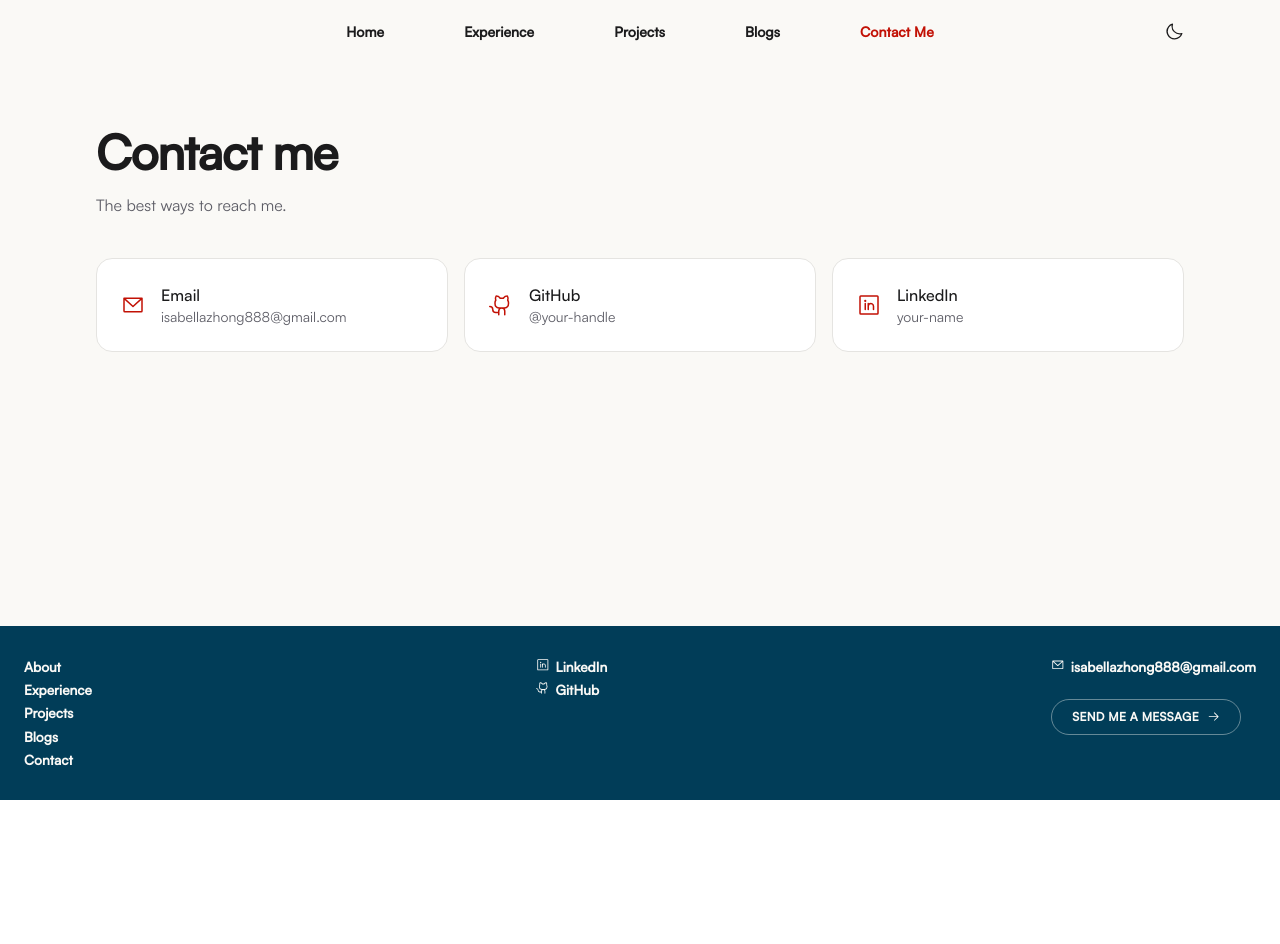
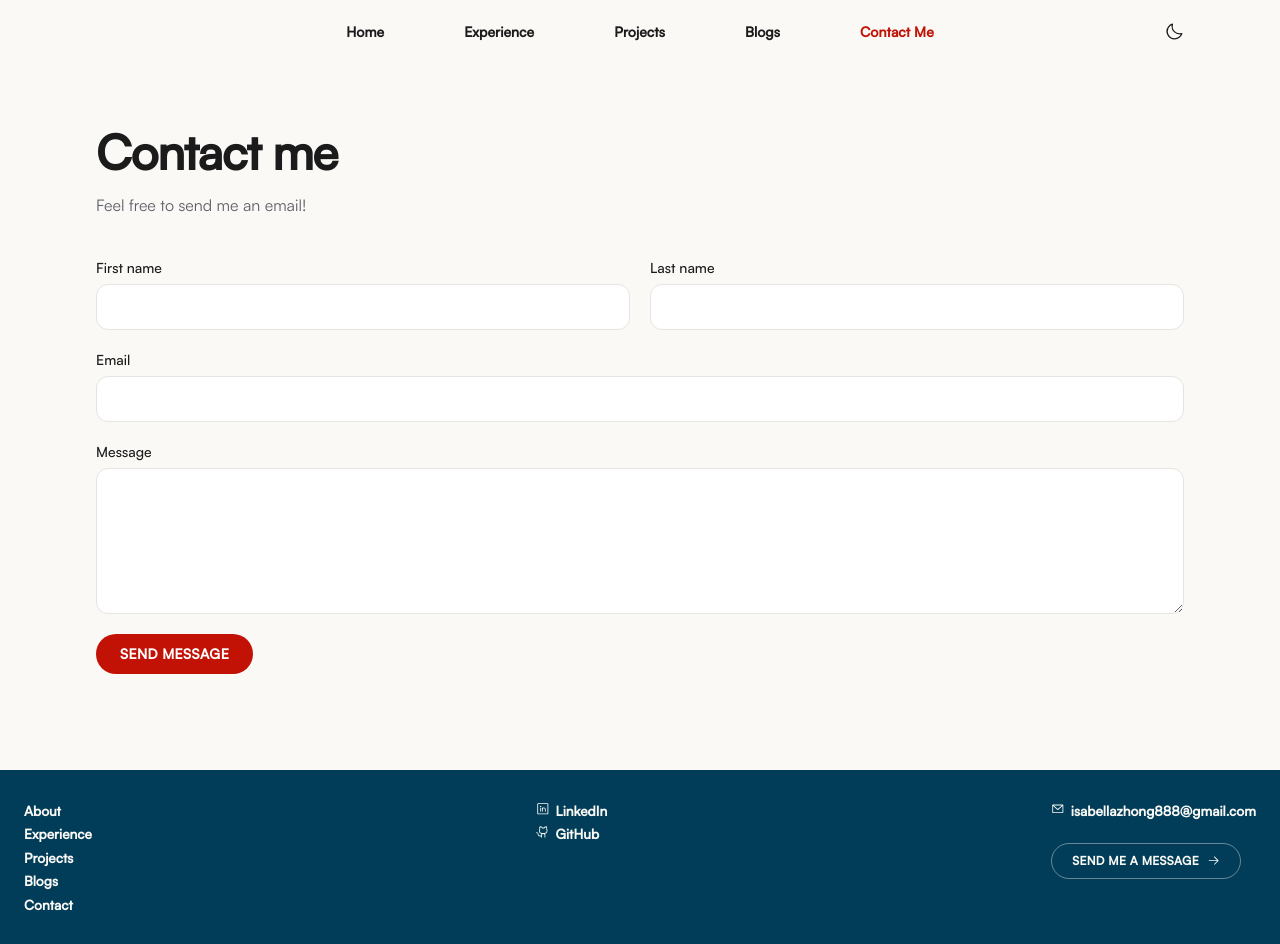
Before and after one commit to isabellazhong/isabella-website, a React (Vite) app: page /contact in a window 1280 px wide. Before the commit the page ends 800 px from the top, so only its background shows below. Built offline with nearby package versions, Linux system fonts and the light colour scheme.

Commit message:
change contact page; add experience details

```diff
--- /dev/null
+++ b/api/contact.ts
@@ -0,0 +1,95 @@
+import type { VercelRequest, VercelResponse } from "@vercel/node";
+import { Resend } from "resend";
+
+/** Where contact-form submissions land. */
+const TO_ADDRESS = "isabellazhong888@gmail.com";
+/** add in domain once verified */
+const FROM_ADDRESS = "";
+
+const MAX_NAME = 100;
+const MAX_EMAIL = 254;
+const MAX_MESSAGE = 5000;
+
+interface ContactPayload {
+  firstName: string;
+  lastName: string;
+  email: string;
+  message: string;
+}
+
+const EMAIL_RE = /^[^\s@]+@[^\s@]+\.[^\s@]+$/;
+
+function escapeHtml(value: string): string {
+  return value
+    .replace(/&/g, "&amp;")
+    .replace(/</g, "&lt;")
+    .replace(/>/g, "&gt;")
+    .replace(/"/g, "&quot;")
+    .replace(/'/g, "&#39;");
+}
+
+/** Returns the trimmed, validated payload or a message describing what's wrong. */
+function parseBody(body: unknown): { ok: true; data: ContactPayload } | { ok: false; error: string } {
+  if (typeof body !== "object" || body === null) return { ok: false, error: "Invalid request body." };
+  const raw = body as Record<string, unknown>;
+  const str = (key: string) => (typeof raw[key] === "string" ? (raw[key] as string).trim() : "");
+
+  const data: ContactPayload = {
+    firstName: str("firstName"),
+    lastName: str("lastName"),
+    email: str("email"),
+    message: str("message"),
+  };
+
+  if (!data.firstName || !data.lastName) return { ok: false, error: "First and last name are required." };
+  if (data.firstName.length > MAX_NAME || data.lastName.length > MAX_NAME) {
+    return { ok: false, error: `Names must be under ${MAX_NAME} characters.` };
+  }
+  if (!EMAIL_RE.test(data.email) || data.email.length > MAX_EMAIL) {
+    return { ok: false, error: "Please enter a valid email address." };
+  }
+  if (!data.message) return { ok: false, error: "Message is required." };
+  if (data.message.length > MAX_MESSAGE) {
+    return { ok: false, error: `Message must be under ${MAX_MESSAGE} characters.` };
+  }
+  return { ok: true, data };
+}
+
+export default async function handler(req: VercelRequest, res: VercelResponse) {
+  if (req.method !== "POST") {
+    res.setHeader("Allow", "POST");
+    return res.status(405).json({ error: "Method not allowed." });
+  }
+
+  const apiKey = process.env.RESEND_API_KEY;
+  if (!apiKey) {
+    console.error("RESEND_API_KEY is not set");
+    return res.status(500).json({ error: "Email service is not configured." });
+  }
+
+  const parsed = parseBody(req.body);
+  if (!parsed.ok) return res.status(400).json({ error: parsed.error });
+
+  const { firstName, lastName, email, message } = parsed.data;
+  const fullName = `${firstName} ${lastName}`;
+  const resend = new Resend(apiKey);
+
+  const { error } = await resend.emails.send({
+    from: FROM_ADDRESS,
+    to: TO_ADDRESS,
+    replyTo: email,
+    subject: `Portfolio contact from ${fullName}`,
+    text: `From: ${fullName} <${email}>\n\n${message}`,
+    html: `
+      <p><strong>From:</strong> ${escapeHtml(fullName)} &lt;${escapeHtml(email)}&gt;</p>
+      <p style="white-space: pre-wrap;">${escapeHtml(message)}</p>
+    `,
+  });
+
+  if (error) {
+    console.error("Resend error:", error);
+    return res.status(502).json({ error: "Could not send your message. Please try again later." });
+  }
+
+  return res.status(200).json({ ok: true });
+}
--- a/package.json
+++ b/package.json
@@ -14,12 +14,15 @@
     "motion": "^12.15.0",
     "react": "^19.1.0",
     "react-dom": "^19.1.0",
-    "react-router": "^7.6.0"
+    "react-router": "^7.6.0",
+    "resend": "^6.28.1",
+    "vercel": "^59.23.2"
   },
   "devDependencies": {
     "@tailwindcss/vite": "^4.1.7",
     "@types/react": "^19.1.0",
     "@types/react-dom": "^19.1.0",
+    "@vercel/node": "^13.0.1",
     "@vitejs/plugin-react": "^4.4.1",
     "tailwindcss": "^4.1.7",
     "typescript": "~5.8.3",
--- /dev/null
+++ b/src/components/contact/ContactForm.tsx
@@ -0,0 +1,87 @@
+import { useState } from "react";
+import type { FormEvent } from "react";
+
+type Status = { kind: "idle" } | { kind: "sending" } | { kind: "sent" } | { kind: "error"; message: string };
+
+const FIELD_CLASS =
+  "w-full rounded-xl border border-line bg-surface-raised px-4 py-3 text-ink placeholder:text-ink-soft/60 outline-none transition-colors focus:border-accent";
+const LABEL_CLASS = "flex flex-col gap-1.5 text-sm font-medium";
+
+/** Posts to /api/contact, which relays the message via Resend with reply-to set to the sender. */
+export function ContactForm() {
+  const [status, setStatus] = useState<Status>({ kind: "idle" });
+
+  async function handleSubmit(event: FormEvent<HTMLFormElement>) {
+    event.preventDefault();
+    const form = event.currentTarget;
+    const data = new FormData(form);
+    const payload = {
+      firstName: String(data.get("firstName") ?? ""),
+      lastName: String(data.get("lastName") ?? ""),
+      email: String(data.get("email") ?? ""),
+      message: String(data.get("message") ?? ""),
+    };
+
+    setStatus({ kind: "sending" });
+    try {
+      const res = await fetch("/api/contact", {
+        method: "POST",
+        headers: { "Content-Type": "application/json" },
+        body: JSON.stringify(payload),
+      });
+      if (!res.ok) {
+        const body = (await res.json().catch(() => null)) as { error?: string } | null;
+        throw new Error(body?.error ?? "Something went wrong. Please try again.");
+      }
+      form.reset();
+      setStatus({ kind: "sent" });
+    } catch (err) {
+      setStatus({ kind: "error", message: err instanceof Error ? err.message : "Something went wrong." });
+    }
+  }
+
+  const sending = status.kind === "sending";
+
+  return (
+    <form onSubmit={handleSubmit} className="flex flex-col gap-5 rounded-2xl">
+      <div className="grid gap-5 sm:grid-cols-2">
+        <label className={LABEL_CLASS}>
+          First name
+          <input name="firstName" type="text" required maxLength={100} autoComplete="given-name" className={FIELD_CLASS} />
+        </label>
+        <label className={LABEL_CLASS}>
+          Last name
+          <input name="lastName" type="text" required maxLength={100} autoComplete="family-name" className={FIELD_CLASS} />
+        </label>
+      </div>
+      <label className={LABEL_CLASS}>
+        Email
+        <input name="email" type="email" required maxLength={254} autoComplete="email" className={FIELD_CLASS} />
+      </label>
+      <label className={LABEL_CLASS}>
+        Message
+        <textarea name="message" required maxLength={5000} rows={6} className={`${FIELD_CLASS} resize-y`} />
+      </label>
+
+      <div className="flex flex-wrap items-center gap-4">
+        <button
+          type="submit"
+          disabled={sending}
+          className="rounded-full bg-accent px-6 py-2.5 font-display text-sm tracking-wide text-surface-raised uppercase transition-opacity hover:opacity-90 disabled:cursor-not-allowed disabled:opacity-60"
+        >
+          {sending ? "Sending…" : "Send message"}
+        </button>
+        {status.kind === "sent" && (
+          <p role="status" className="text-sm text-ink-soft">
+            Thanks! Your message has been sent.
+          </p>
+        )}
+        {status.kind === "error" && (
+          <p role="alert" className="text-sm text-accent">
+            {status.message}
+          </p>
+        )}
+      </div>
+    </form>
+  );
+}
--- a/src/components/experience/Timeline.tsx
+++ b/src/components/experience/Timeline.tsx
@@ -36,7 +36,7 @@ export function Timeline({ entries }: { entries: ExperienceEntry[] }) {
               {entry.location && <p className="text-sm text-ink-soft">{entry.location}</p>}
               <h2 className="mt-1 font-display text-xl tracking-tight">{entry.role}</h2>
               <p className="text-ink-soft">{`${entry.start} - ${entry.end === null ? "Present" : entry.end}` }</p>
-              <p className="mt-3 max-w-[65ch] leading-relaxed text-ink-soft">{entry.summary}</p>
+              <p className="mt-3  leading-relaxed text-ink-soft">{entry.summary}</p>
               {entry.highlights && entry.highlights.length > 0 && (
                 <ul className="mt-3 flex list-disc flex-col gap-1 pl-5 text-sm text-ink-soft">
                   {entry.highlights.map((highlight) => (
--- a/src/components/layout/NavBar.tsx
+++ b/src/components/layout/NavBar.tsx
@@ -86,8 +86,8 @@ export function NavBar() {
         </div>
       </div>
       {open && (
-        <nav className="md:hidden" aria-label="Primary">
-          <div className="bg-surface container-page flex flex-col gap-1 py-3">
+        <nav className="absolute inset-x-0 top-full bg-surface md:hidden" aria-label="Primary">
+          <div className="container-page flex flex-col gap-1 py-3">
             {NAV_ITEMS.map((item) => (
               <Link
                 key={item.to}
--- a/src/pages/BlogsPage.tsx
+++ b/src/pages/BlogsPage.tsx
@@ -5,7 +5,7 @@ import { blogFolders } from "../data/blogs";
 export default function BlogsPage() {
   return (
     <>
-      <PageHeader title="Blogs" lede="Writing, organized into folders. Open one to browse its posts." />
+      <PageHeader title="Blogs"/>
       <div className="container-page pb-24">
         {blogFolders.length === 0 ? (
           <p className="text-ink-soft">Add folders in src/data/blogs.ts and they will show up here.</p>
--- a/src/pages/ContactPage.tsx
+++ b/src/pages/ContactPage.tsx
@@ -1,5 +1,6 @@
 import { EnvelopeSimple, FileText, GithubLogo, LinkSimple, LinkedinLogo } from "@phosphor-icons/react";
 import type { Icon } from "@phosphor-icons/react";
+import { ContactForm } from "../components/contact/ContactForm";
 import { PageHeader } from "../components/layout/PageHeader";
 import { contactLinks } from "../data/profile";
 import type { ContactLink } from "../types";
@@ -15,32 +16,9 @@ const ICON_MAP: Record<ContactLink["icon"], Icon> = {
 export default function ContactPage() {
   return (
     <>
-      <PageHeader title="Contact me" lede="The best ways to reach me." />
-      <div className="container-page pb-24">
-        {contactLinks.length === 0 ? (
-          <p className="text-ink-soft">Add links in src/data/profile.ts and they will show up here.</p>
-        ) : (
-          <div className="grid gap-4 sm:grid-cols-2 lg:grid-cols-3">
-            {contactLinks.map((link) => {
-              const IconComponent = ICON_MAP[link.icon];
-              return (
-                <a
-                  key={link.id}
-                  href={link.url}
-                  target="_blank"
-                  rel="noreferrer"
-                  className="flex items-center gap-4 rounded-2xl border border-line bg-surface-raised p-6 transition-transform hover:-translate-y-1"
-                >
-                  <IconComponent size={24} className="shrink-0 text-accent" />
-                  <span className="flex min-w-0 flex-col">
-                    <span className="font-medium">{link.label}</span>
-                    <span className="truncate text-sm text-ink-soft">{link.value}</span>
-                  </span>
-                </a>
-              );
-            })}
-          </div>
-        )}
+      <PageHeader title="Contact me" lede="Feel free to send me an email!" />
+      <div className="container-page flex flex-col gap-12 pb-24">
+        <ContactForm />
       </div>
     </>
   );
```
Also changed, not shown: src/data/blogs.ts (+25 -25 lines), src/data/experiences.ts (+19 -19 lines), 2 other files (tests, documents, lock files or other folders).
